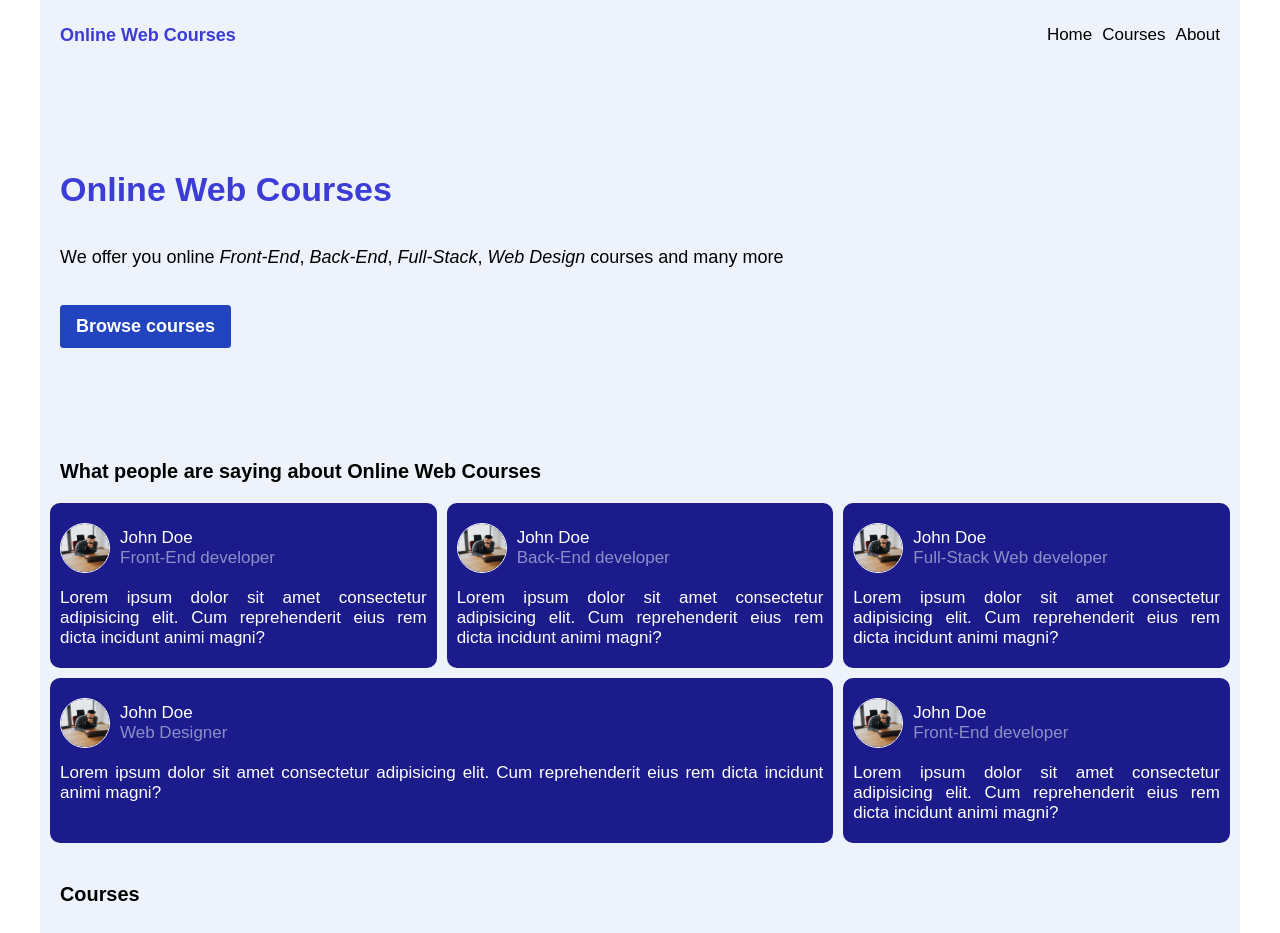
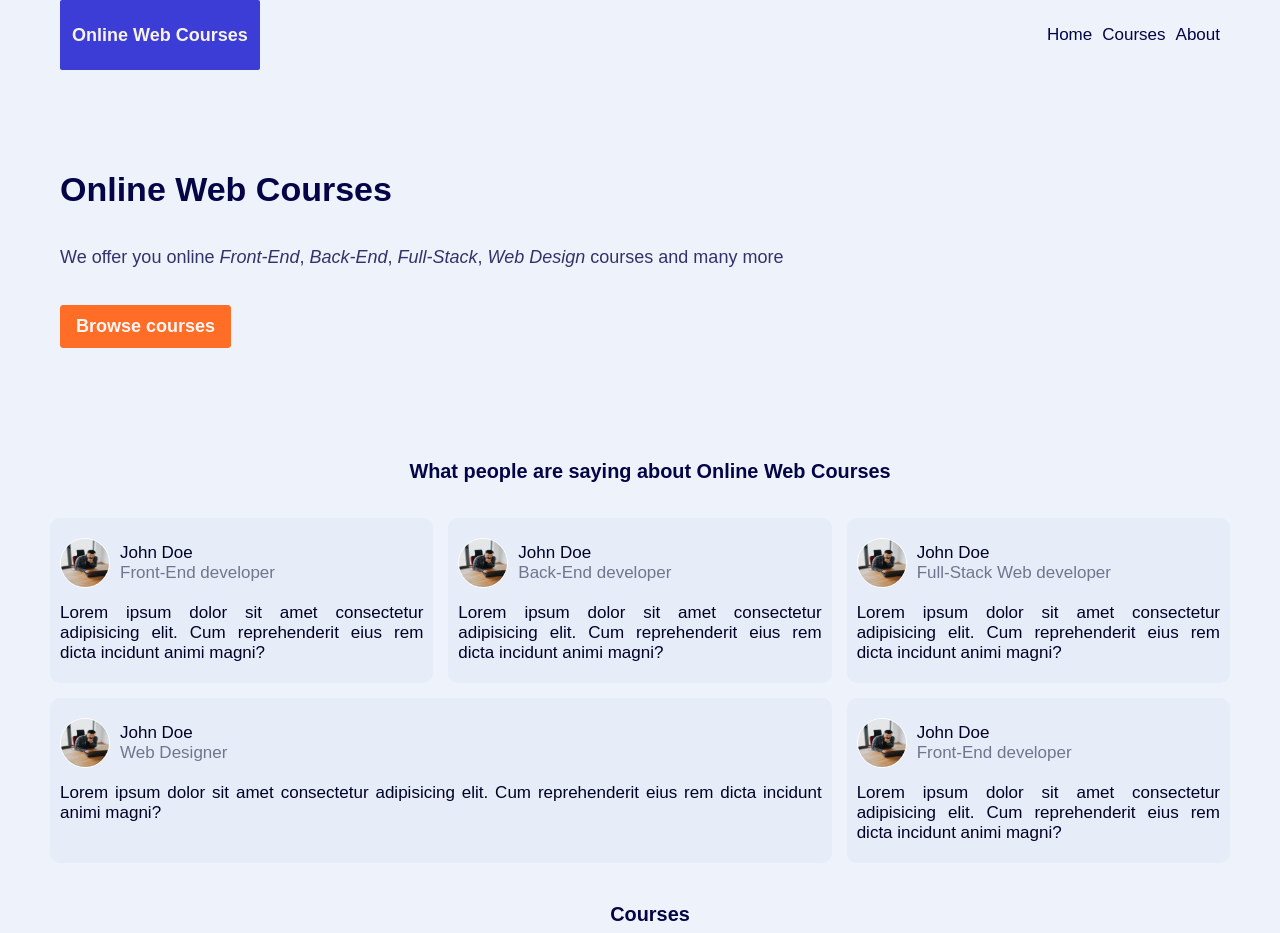
Before and after one commit to SuperbWebDeveloper11/online-web-courses, a plain HTML site: page index.html in a window 1280 px wide. Shown: the top 933 px of the page. Drawn offline with Linux system fonts and the light colour scheme.

Commit message:
finishing styling using complementary color schemes

```diff
--- a/style.css
+++ b/style.css
@@ -7,12 +7,13 @@
 body {
     font-family: Arial, Helvetica, sans-serif;
     font-size: 17px;
+    background-color: rgb(238, 242, 250);
+    color: rgb(4, 4, 70);
 }
 
 .container {
     max-width: 1200px;
     margin: 0 auto;
-    background-color: rgb(238, 242, 250);
     /* background-color: aliceblue; */
     /* padding: 0 10px; */
 }
@@ -23,15 +24,23 @@ body {
     display: flex;
     justify-content: space-between;
     align-items: center;
+    /* background-color: rgb(245, 248, 255); */
     height: 70px;
     padding: 0 20px;
     border-radius: 2px;
 }
 
- .logo {
+.logo {
     font-weight: bold;
     font-size: 18px;
-    color: rgb(60 60 215);
+    background-color: rgb(60 60 215);
+    color: rgb(247, 243, 237);
+    height: 100%;
+    display: flex;
+    justify-content: center;
+    align-items: center;
+    padding: 0 12px;
+    border-radius: 2px;
 }
 
 .nav {
@@ -42,7 +51,7 @@ body {
 .nav a {
     text-decoration: none;
     padding-left: 10px;
-    color: rgb(0, 0, 0);
+    color: rgb(4, 4, 70);
 }
 
 .nav a:hover {
@@ -62,21 +71,23 @@ body {
 .header .title {
     /* padding-top: 100px; */
     padding-bottom: 30px;
-    color: rgb(60 60 215);
+    /* color: rgb(60 60 215); */
+    color: rgb(4, 4, 70);
 }
 
 .header .description {
     /* max-width: 500px; */
     font-size: 18px;
     line-height: 2em;
+    opacity: 0.8;
 }
 
 .btn {
     margin-top: 30px;
     padding: 10px 15px;
-    background-color: rgb(34 68 191);
-    color: white;
-    border: 1px solid rgb(34, 68, 191);
+    background-color: rgb(255 109 39);
+    color: #fff7f7;
+    border: 1px solid rgb(255 109 39);
     border-radius: 3px;
     font-weight: bold;
     font-size: 18px;
@@ -89,25 +100,26 @@ body {
 /* Styling the Testimonials Section */
 
 .testimonials-title {
-    margin: 40px 0 20px 20px;
+    margin: 40px 0 35px 20px;
+    text-align: center;
 }
 
 .testimonials {
     display: grid;
     grid-template-columns: repeat(3, 1fr);
-    gap: 10px;
+    gap: 15px;
     margin: 15px 10px;
 }
 
 .testimonial {
     padding: 20px 10px;
     border-radius: 10px;
-    color: white;
-    background-color: rgb(27 27 140);
+    color: rgb(1, 1, 38);
+    background-color: rgb(230, 236, 248);
 }
 
 .testimonial:hover {
-    background-color: rgb(17, 17, 96);
+    background-color: rgb(215, 222, 234);
     cursor: pointer;
 }
 
@@ -145,6 +157,7 @@ body {
 
 .courses-title {
     margin: 40px 0 20px 20px;
+    text-align: center;
 }
 
 .courses {
@@ -155,14 +168,13 @@ body {
 }
 
 .course {
-    color: white;
-    background-color: rgb(16 11 72);
-    padding: 20px 10px;
+    color: rgb(1, 1, 38);
+    background-color: rgb(230, 236, 248);padding: 20px 10px;
     border-radius: 10px;
 }
 
 .course:hover {
-    background-color: rgb(36, 29, 112);
+    background-color: rgb(215, 222, 234);
     cursor: pointer;
 }
 
```
